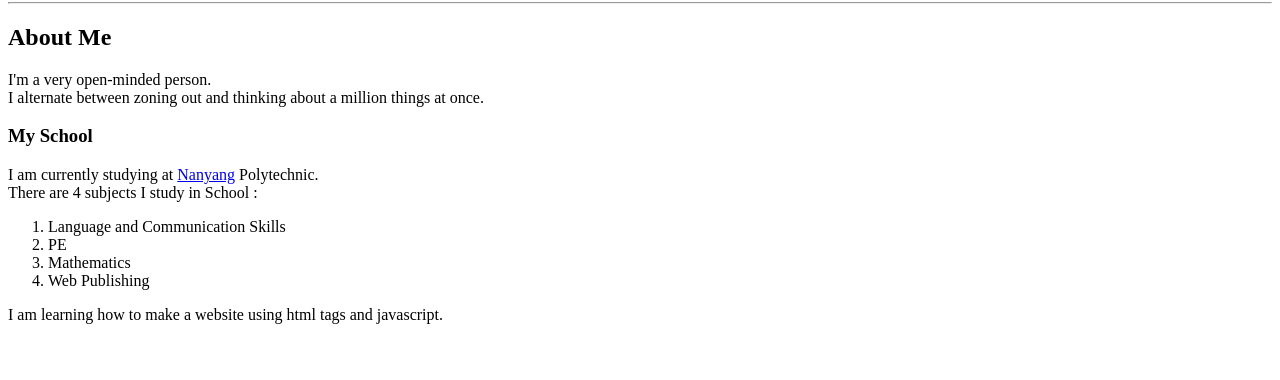
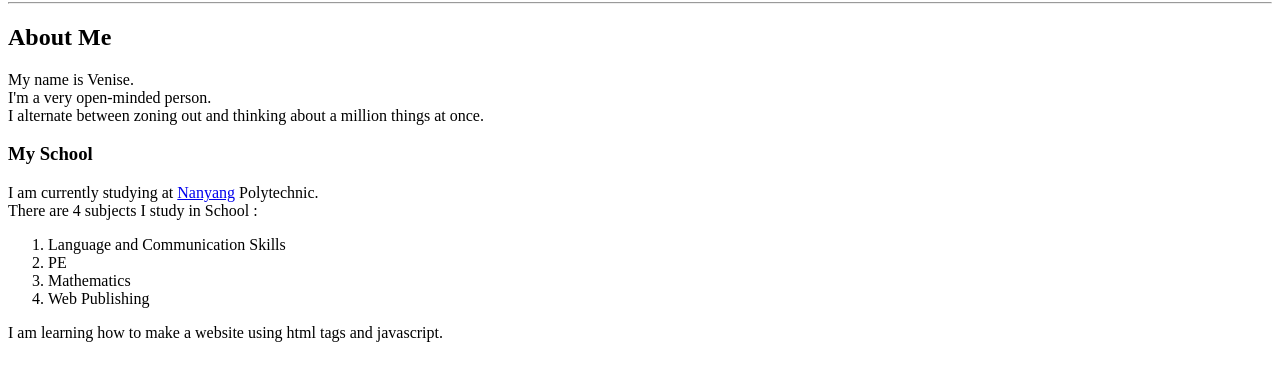
Before and after one commit to veniselim/venise.github.io, a plain HTML site: page index.html in a window 1280 px wide. Shown: the part 240-620 px from the top of the page. Drawn offline with Linux system fonts and the light colour scheme.

Commit message:
Update index.html

```diff
--- a/index.html
+++ b/index.html
@@ -10,7 +10,7 @@
 <img src="https://files.catbox.moe/l7rj9u.jpg" width="200" height="auto" alt="Me if I was a dog">
   <hr>
   <h2>About Me</h2>
-  <p>I'm a very open-minded person.
+  <p>My name is Venise. <br> I'm a very open-minded person.
     <br>I alternate between zoning out and thinking about a million things at once.
   </p>
   <h3>My School</h3>
```
